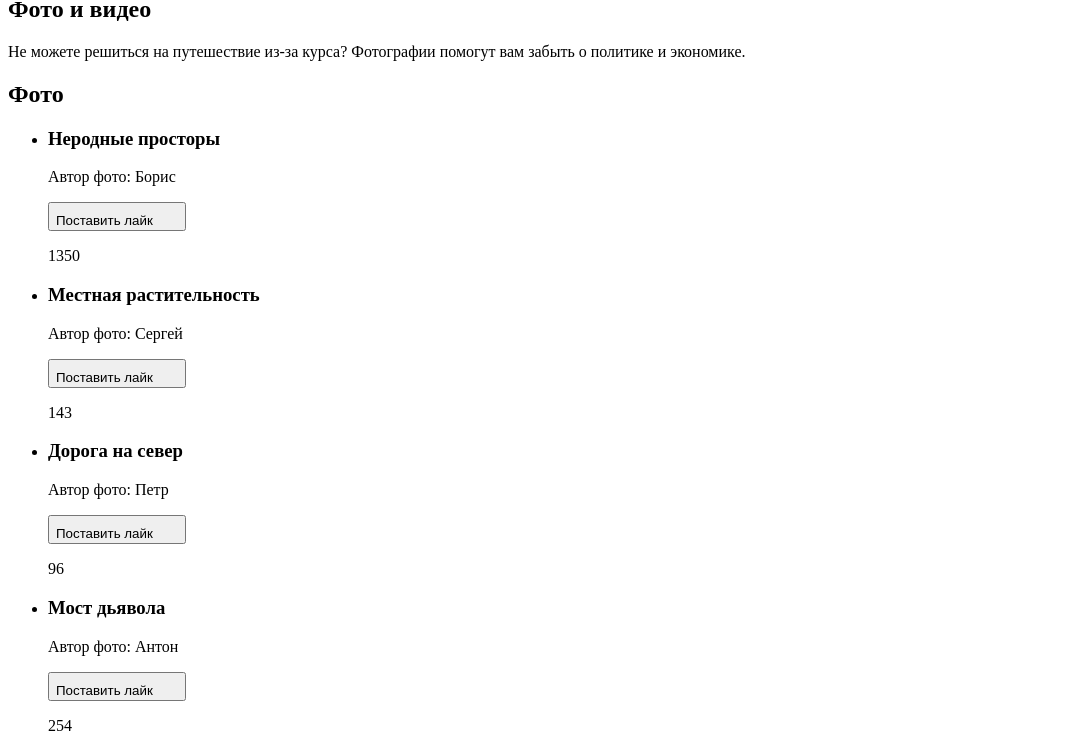
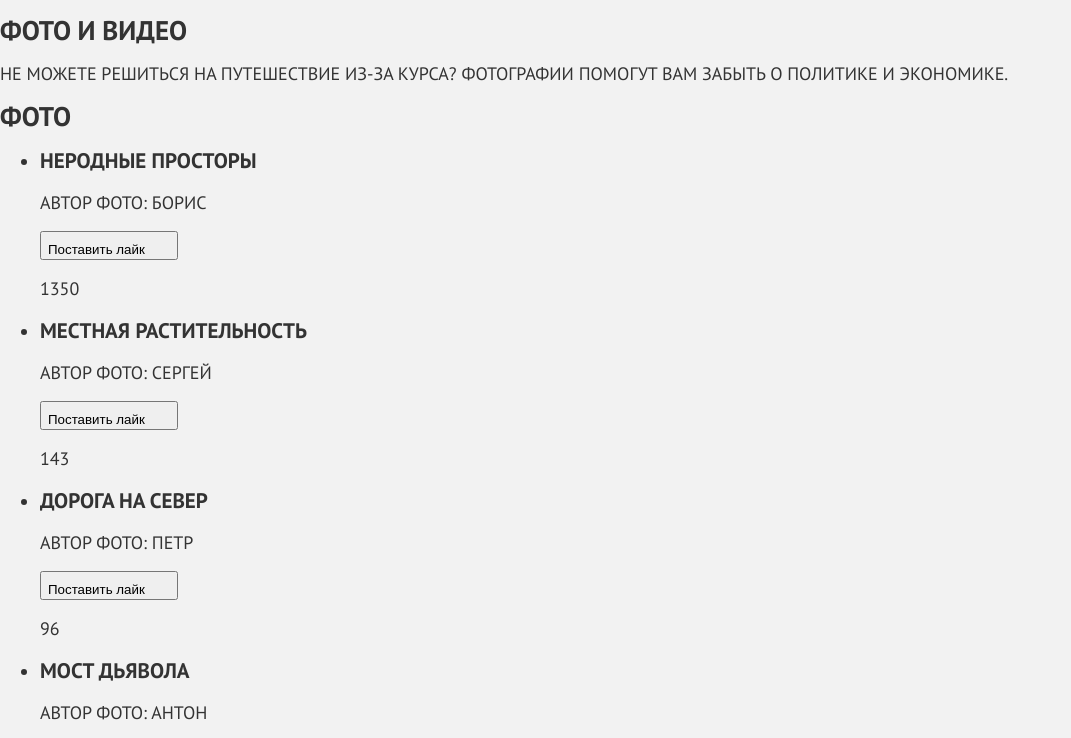
Before and after one commit to mayorovanatasha/sedona-adaptive, a website: page source/index.html in a window 1280 px wide. Shown: the part 257-995 px from the top of the page, without its empty margins (0-1071 px from the left). Drawn offline with Linux system fonts and the light colour scheme.

```diff
--- /dev/null
+++ b/source/sass/blocks/page.scss
@@ -0,0 +1,10 @@
+.page {
+	overflow-x: hidden;
+	font-size: 14px;
+	line-height: 26px;
+	font-family: 'PT Sans', 'Arial', sans-serif;
+	-webkit-font-smoothing: antialiased;
+	-moz-osx-font-smoothing: antialiased;
+	text-transform: uppercase;
+	background-color: $color-back;
+}
--- a/source/sass/common/global.scss
+++ b/source/sass/common/global.scss
@@ -1,2 +1,16 @@
 @include font-face('PT Sans', 400, normal, 'ptsans');
 @include font-face('PT Sans', 700, normal, 'ptsansbold');
+
+body {
+  display: flex;
+  flex-direction: column;
+  min-height: 100%;
+  margin: 0 auto;
+  padding: 0;
+  font-family: "PT Sans", "Arial", sans-serif;
+  font-size: 18px;
+  font-style: normal;
+  line-height: 21px;
+  color: #333333;
+  background-color: #f2f2f2;
+}
--- /dev/null
+++ b/source/sass/common/variables.scss
@@ -0,0 +1 @@
+$color-back: #f2f2f2;
--- a/source/sass/style.scss
+++ b/source/sass/style.scss
@@ -1,6 +1,8 @@
-@import 'common/mixins';
-@import 'common/global';
+@import 'common/mixins.scss';
+@import 'common/global.scss';
+@import 'common/variables.scss';
 @import 'blocks/footer.scss';
 @import 'blocks/gallery.scss';
 @import 'blocks/page-header.scss';
 @import 'blocks/page-main.scss';
+@import 'blocks/page.scss';
```
Also changed, not shown: source/css/style.css, 2 other files.
